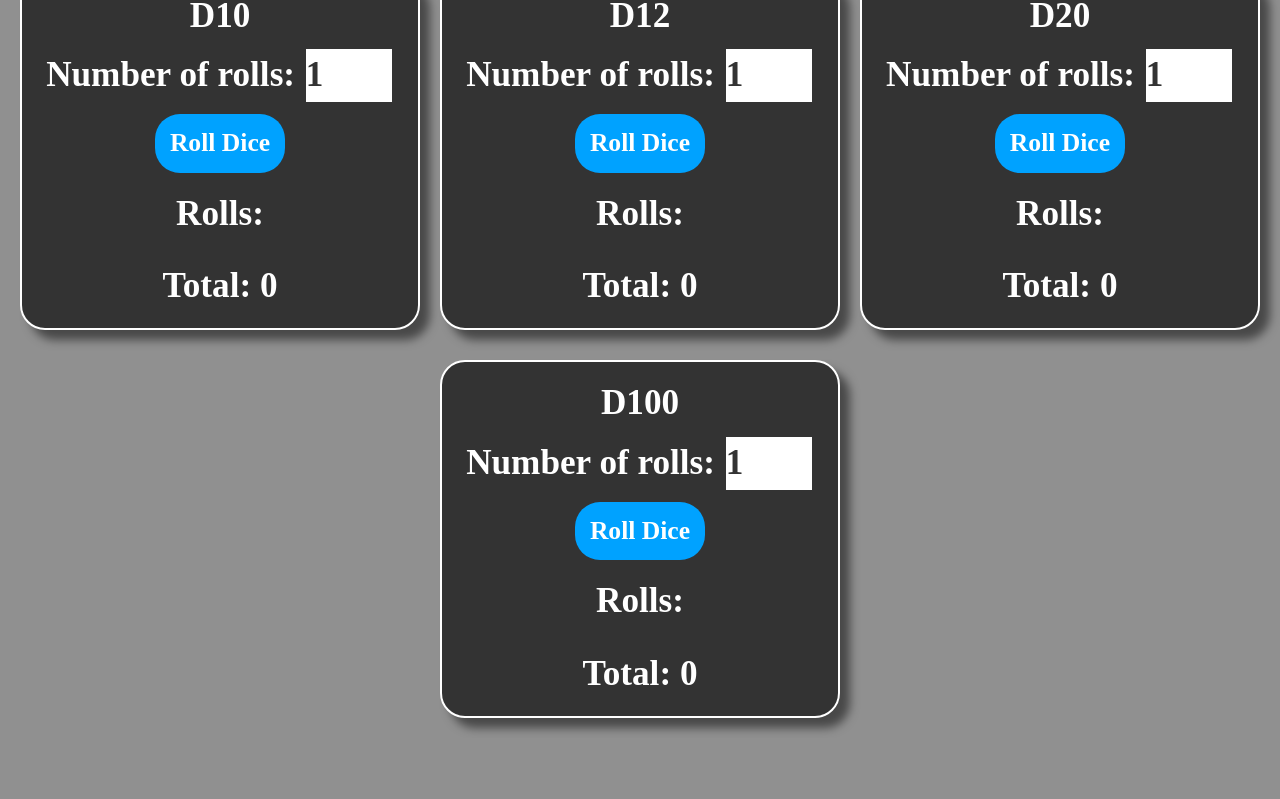
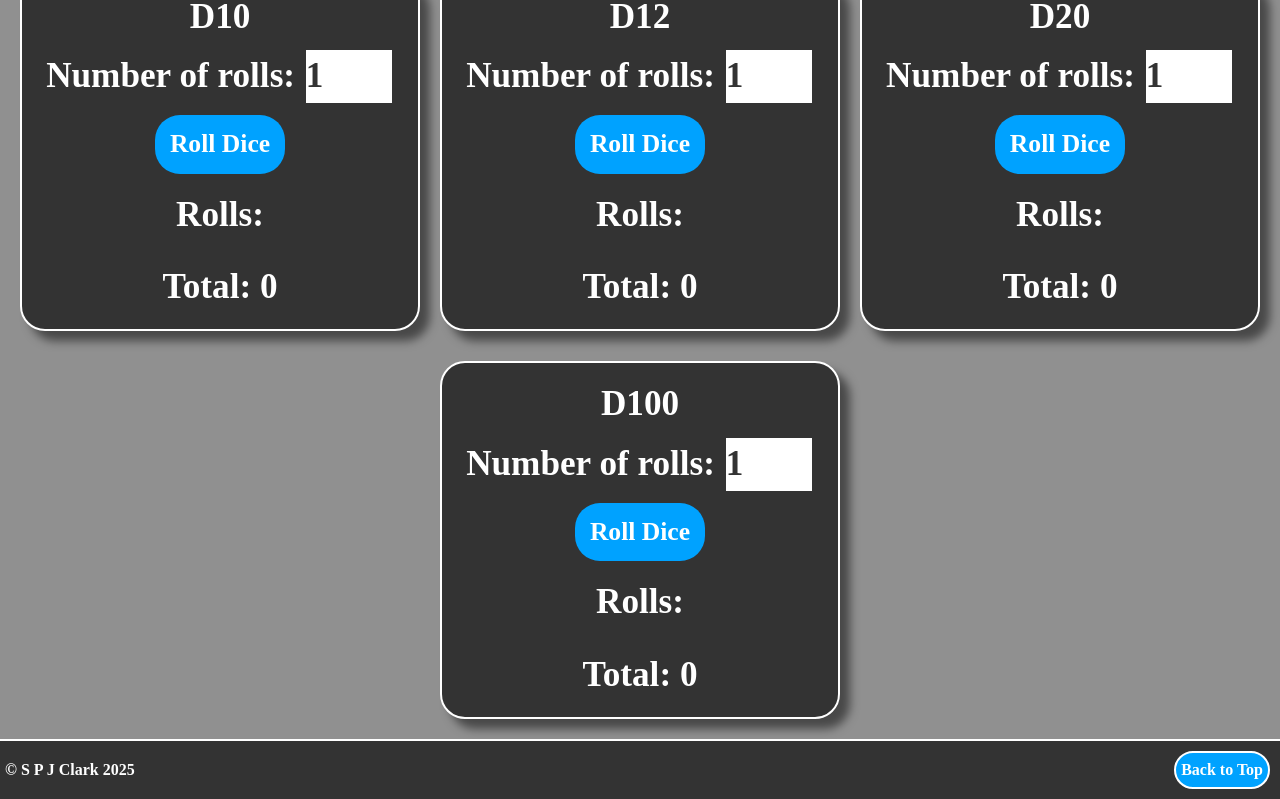
Before and after one commit to IndieMasco/Digital-Dice-Kit, a React (Vite) app in the folder client/: page / in a window 1280 px wide. Shown: the part 556-1355 px from the top of the page. Before the commit the page ends 1294 px from the top, so only its background shows below. Built offline with nearby package versions, Linux system fonts and the light colour scheme; a web font is replaced by a local one.

Commit message:
put the footer back

```diff
--- a/client/src/App.jsx
+++ b/client/src/App.jsx
@@ -2,6 +2,7 @@ import "./App.css";
 
 import Header from "./components/header/Header";
 import DiceRoller from "./components/dice/DiceRoller";
+import Footer from "./components/footer/Footer";
 
 export default function App() {
   return (
@@ -20,6 +21,7 @@ export default function App() {
       <div className="dice">
         <DiceRoller sides={100} />
       </div>
+      <Footer />
     </>
   );
 }
--- /dev/null
+++ b/client/src/components/footer/Footer.css
@@ -0,0 +1,43 @@
+.footer-container {
+  display: flex;
+  flex-direction: row;
+  justify-content: space-between;
+  background-color: #333;
+  color: #fff;
+  border-top: 2px solid #fff;
+}
+
+.name {
+  margin: auto;
+  margin-left: 0;
+  padding: 5px;
+}
+
+.btt {
+  border: 2px solid white;
+  background-color: #00a2ff;
+  border-radius: 25px;
+  padding: 5px;
+  margin: 10px;
+}
+
+.btt:hover {
+  background-color: #00e1ff;
+}
+
+@media (max-width: 800px) {
+  .footer-container {
+    flex-direction: column;
+    align-items: center;
+  }
+
+  .name {
+    margin: auto;
+    text-align: center;
+    font-size: 0.9rem;
+  }
+
+  .btt {
+    display: none;
+  }
+}
--- /dev/null
+++ b/client/src/components/footer/Footer.jsx
@@ -0,0 +1,12 @@
+import "./Footer.css";
+
+export default function Footer() {
+  return (
+    <div className="footer-container">
+      <p className="name">&copy; S P J Clark 2025</p>
+      <a href="#" className="btt">
+        Back to Top
+      </a>
+    </div>
+  );
+}
--- a/client/src/components/header/Header.css
+++ b/client/src/components/header/Header.css
@@ -3,7 +3,7 @@
   justify-content: space-between;
   background-color: #333;
   color: #fff;
-  border-bottom: 1px solid #fff;
+  border-bottom: 2px solid #fff;
   padding: 5px;
 }
 
@@ -53,6 +53,6 @@
   }
 
   .nav {
-    content-visibility: hidden;
+    display: none;
   }
 }
```
